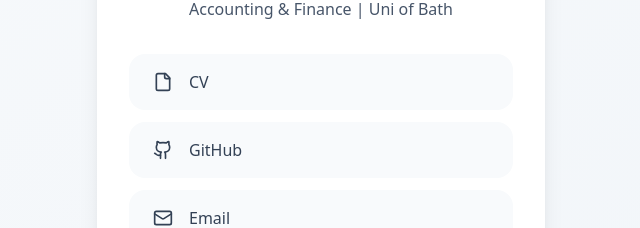
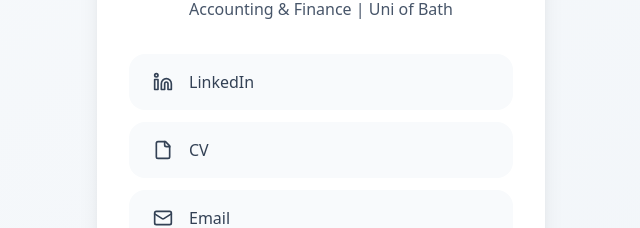
Before and after one commit to kirill-tiukin/about, a React (Vite) app: page / in a window 1280 px wide. Shown: the part 373-601 px from the top of the page, without its empty margins (319-959 px from the left). Built offline with nearby package versions, Linux system fonts and the light colour scheme.

Commit message:
Update profiles.ts

```diff
--- a/src/data/profiles.ts
+++ b/src/data/profiles.ts
@@ -12,8 +12,8 @@ export const profiles: Profile[] = [
     banner: workBanner,
     description: 'Accounting & Finance | Uni of Bath',
     links: [
+      { label: 'LinkedIn', url: 'https://www.linkedin.com/in/kirill-tiukin/', icon: 'Linkedin' },
       { label: 'CV', url: workCV, icon: 'File' },
-      { label: 'GitHub', url: 'https://github.com/kirill-tiukin', icon: 'Github' },
       { label: 'Email', url: 'mailto:tiukinwork@gmail.com', icon: 'Mail' },
       { label: 'Book a Meeting', url: 'https://calendly.com/tiukinwork', icon: 'Calendar' },
     ],
```
